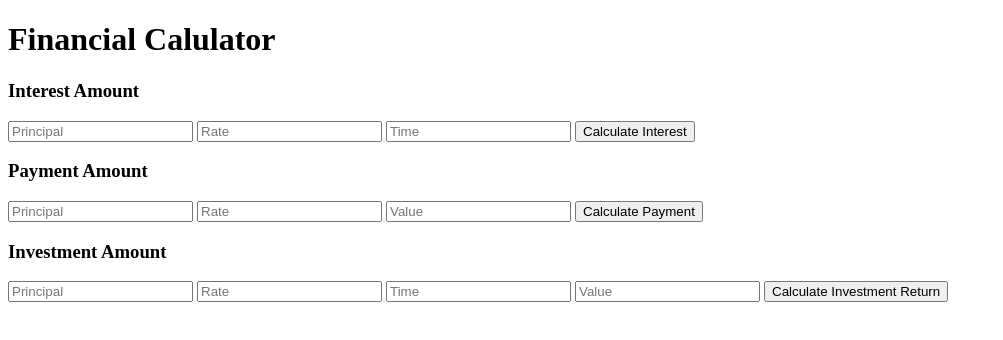
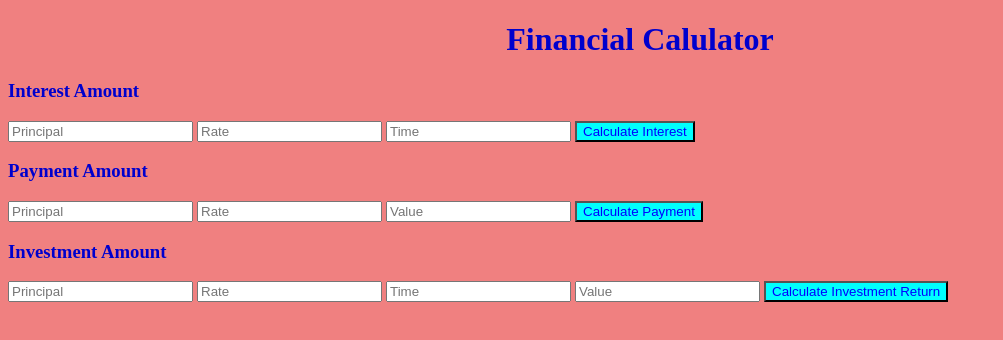
Before and after one commit to MJH03/Coding-Challenge--14, a plain HTML site: page index.html in a window 1280 px wide. Shown: the whole page, without its empty margins (0-1003 px from the left). Drawn offline with Linux system fonts and the light colour scheme.

```diff
--- a/index.html
+++ b/index.html
@@ -5,8 +5,9 @@
 <head>
     <meta charset="UTF-8">
     <title>Coding Challenge #14</title>
-
+    <link rel="stylesheet" href="style.css">
 </head>
+<!--Step 6:Validation-->
 <body>
     <h1>Financial Calulator</h1>
     <div>
--- /dev/null
+++ b/style.css
@@ -0,0 +1,20 @@
+body{
+    background-color: lightcoral;
+}
+button{
+    background-color: cyan;
+    color: blue;
+}
+button:hover{
+    background-color: blue;
+    color: white;
+}
+h1{
+    color: mediumblue;
+    text-align: center;
+    font-family: 'Times New Roman', Times, serif;
+}
+h3 {
+    color: mediumblue;
+    font-family: 'Times New Roman', Times, serif;
+}
```
